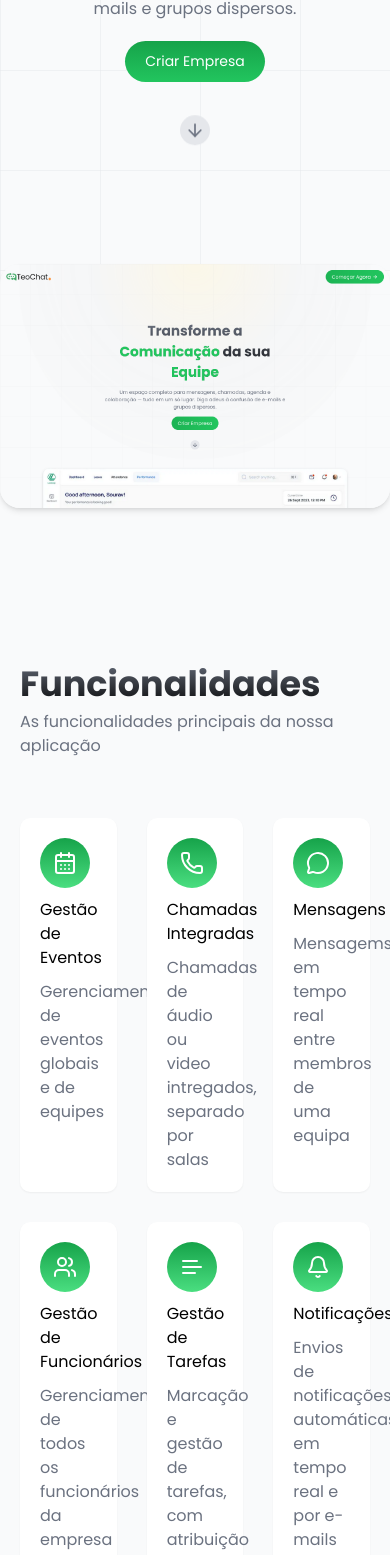
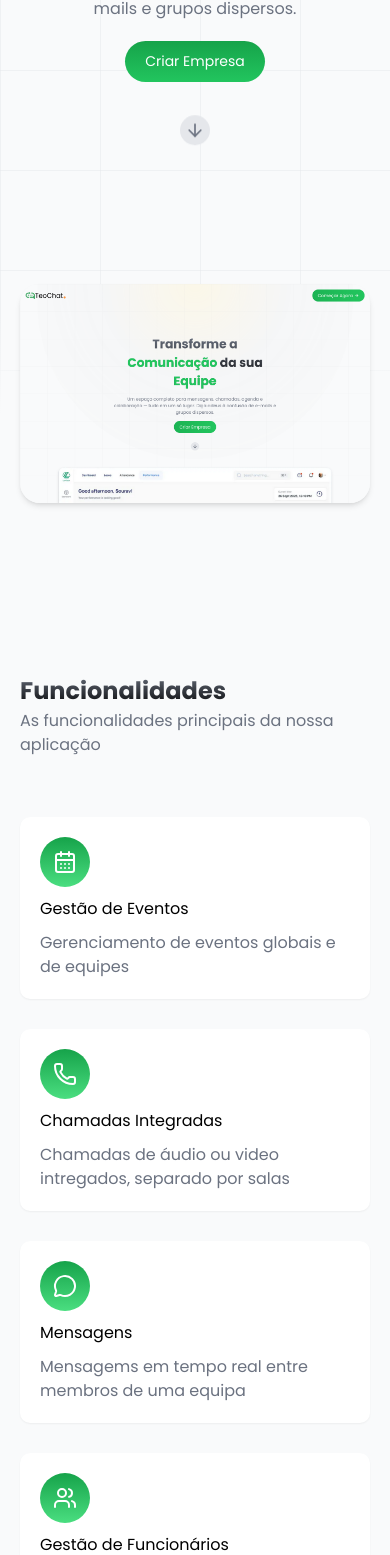
Before and after one commit to manassetimoteo04/teochat-frontend, a React (Vite) app: page / in a window 390 px wide. Shown: the part 430-1985 px from the top of the page. Built offline with nearby package versions, Linux system fonts and the light colour scheme.

Commit message:
Making the features section responsive

```diff
--- a/src/app/features/landing/components/features-section.jsx
+++ b/src/app/features/landing/components/features-section.jsx
@@ -14,7 +14,7 @@ function FeaturesSection() {
       <Heading description="As funcionalidades principais da nossa aplicação">
         Funcionalidades
       </Heading>
-      <div className="grid gap-[3rem] grid-cols-3">
+      <div className="grid gap-[3rem] md:grid-cols-3 sm:grid-cols-2">
         <FeatureBox
           icon={<CalendarDays />}
           title="Gestão de Eventos"
--- a/src/app/features/landing/components/main.jsx
+++ b/src/app/features/landing/components/main.jsx
@@ -8,8 +8,10 @@ import CtaSection from "./cta-section";
 function Main() {
   return (
     <main className="flex flex-col  relative">
-      <div className="max-w-[120rem] m-[0_auto] w-full overflow-hidden shadow-md rounded-[2rem] -translate-y-[15rem]  ">
-        <img src="./image2.png" className="w-full" />
+      <div className="max-w-[120rem] m-[0_auto] p-[2rem]   ">
+        <div className="max-w-[120rem]   w-full overflow-hidden shadow-md rounded-[2rem] -translate-y-[15rem]  ">
+          <img src="./image2.png" className="w-full" />
+        </div>
       </div>
       <FeaturesSection />
       <WhatWeSolveSection />
--- a/src/app/features/landing/ui/heading.jsx
+++ b/src/app/features/landing/ui/heading.jsx
@@ -3,7 +3,7 @@ function Heading({ children, description, isCenter = false }) {
     <div
       className={`flex flex-col ${isCenter ? "items-center text-center" : ""}`}
     >
-      <h1 class="text-[3.5rem]  font-bold bg-gradient-to-b from-gray-500 to-black bg-clip-text text-transparent">
+      <h1 class="sm:text-[3.5rem] text-[2.4rem]  font-bold bg-gradient-to-b from-gray-500 to-black bg-clip-text text-transparent">
         {children}
       </h1>
       <span className="text-secondary-text-color">{description}</span>
```
